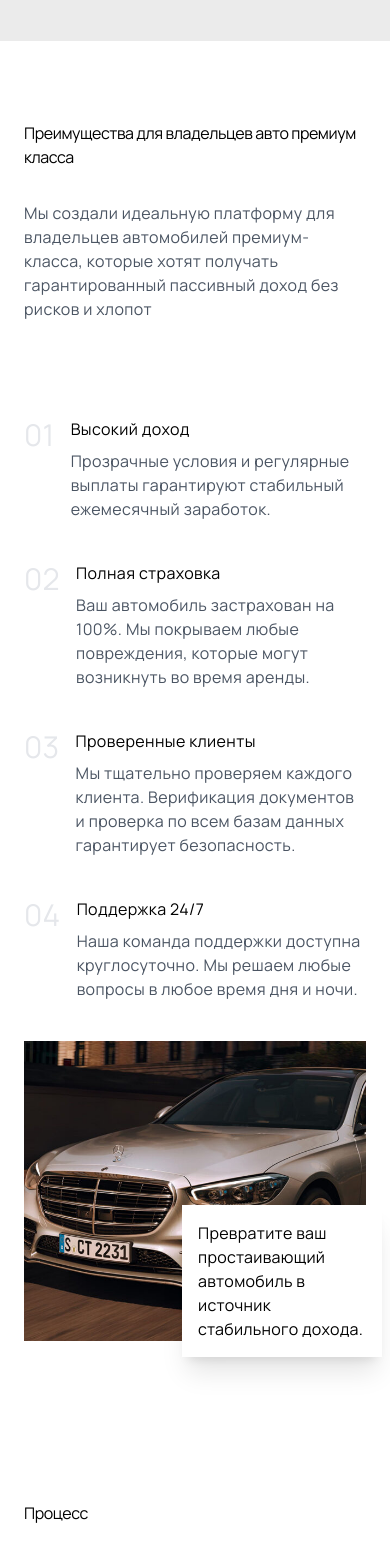
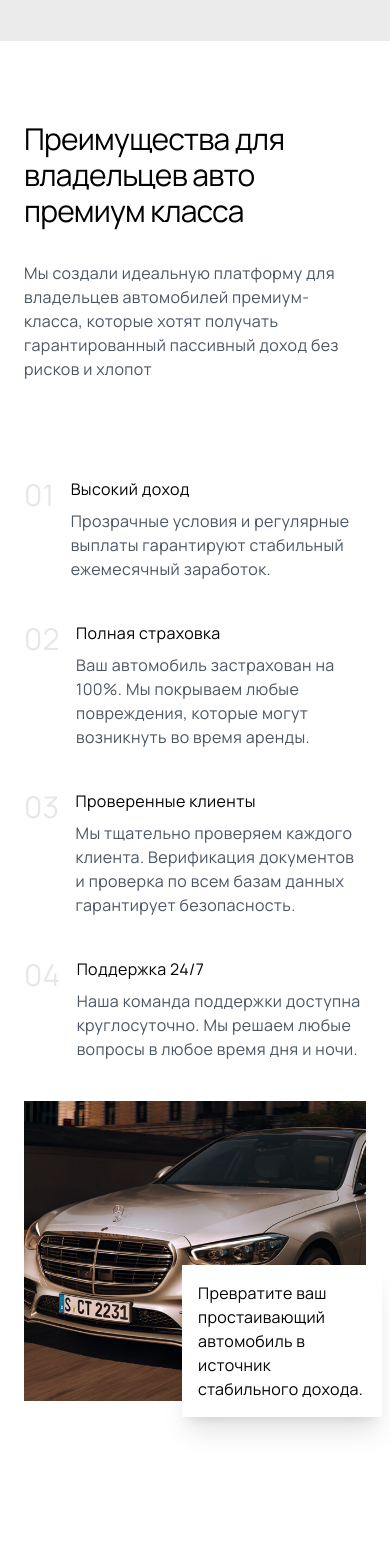
Before and after one commit to rondlsl/axis_motors_backend, a Next.js app in the folder frontend/: page / in a window 390 px wide. Shown: the part 803-2364 px from the top of the page. Built offline with nearby package versions, Linux system fonts and the light colour scheme; grey boxes are pictures that could not be loaded.

Commit message:
feat: landing redesign

```diff
--- a/frontend/src/app/page.tsx
+++ b/frontend/src/app/page.tsx
@@ -300,7 +300,7 @@ export default function Home() {
                 <div className="container mx-auto px-6 md:px-12 lg:px-16">
                     <div className="grid md:grid-cols-2 gap-16 md:gap-24">
                         <div>
-                            <h2 className="text-2xl sm:text-3xl md:text-4xl lg:text-5xl font-extralight mb-8 sm:mb-12 tracking-tight">
+                            <h2 className="text-3xl sm:text-3xl md:text-4xl lg:text-5xl font-extralight mb-8 sm:mb-12 tracking-tight">
                                 Преимущества для владельцев авто премиум класса
                             </h2>
                             <p className="text-base sm:text-lg font-light text-gray-600 tracking-wide mb-8 sm:mb-12">
@@ -427,7 +427,7 @@ export default function Home() {
 
                 <div className="container mx-auto px-6 md:px-12 lg:px-16 relative">
                     <div className="max-w-3xl mb-16 sm:mb-24">
-                        <h2 className="text-2xl sm:text-3xl md:text-4xl lg:text-5xl font-extralight mb-8 sm:mb-12 tracking-tight">
+                        <h2 className="text-3xl sm:text-3xl md:text-4xl lg:text-5xl font-extralight mb-8 sm:mb-12 tracking-tight">
                             Процесс
                         </h2>
                         <p className="text-base sm:text-lg font-light text-gray-600 tracking-wide">
@@ -527,7 +527,7 @@ export default function Home() {
                 <div className="container mx-auto px-6 md:px-12 lg:px-16">
                     <div className="grid md:grid-cols-2 gap-12 md:gap-16 items-center">
                         <div className="order-2 md:order-1">
-                            <h2 className="text-2xl sm:text-3xl md:text-4xl lg:text-5xl font-extralight mb-8 sm:mb-12 tracking-tight">
+                            <h2 className="text-3xl sm:text-3xl md:text-4xl lg:text-5xl font-extralight mb-8 sm:mb-12 tracking-tight">
                                 Безопасность
                             </h2>
                             <p className="text-base sm:text-lg font-light text-gray-600 tracking-wide mb-10 sm:mb-16">
@@ -609,7 +609,7 @@ export default function Home() {
                             </div>
                         </div>
 
-                        <div className="order-1 md:order-2 relative">
+                        <div className="hidden md:block lg:block order-1 md:order-2 relative">
                             <div
                                 className="absolute top-1/2 -right-6 sm:-right-12 transform -translate-y-1/2 w-16 h-16 sm:w-24 sm:h-24 bg-black rounded-full z-0"></div>
                             <div
@@ -624,7 +624,7 @@ export default function Home() {
                 <div className="container mx-auto px-6 md:px-12 lg:px-16">
                     <div className="grid md:grid-cols-2 gap-12 md:gap-16 items-center">
                         <div>
-                            <h2 className="text-2xl sm:text-3xl md:text-4xl lg:text-5xl font-extralight mb-8 sm:mb-12 tracking-tight">
+                            <h2 className="text-3xl sm:text-3xl md:text-4xl lg:text-5xl font-extralight mb-8 sm:mb-12 tracking-tight">
                                 Мобильное приложение
                             </h2>
                             <p className="text-base sm:text-lg font-light text-gray-600 tracking-wide mb-10 sm:mb-16">
@@ -673,7 +673,7 @@ export default function Home() {
                             </div>
                         </div>
 
-                        <div className="relative mt-12 md:mt-0">
+                        <div className="hidden md:block relative mt-12 md:mt-0">
                             <div
                                 className="absolute top-1/3 -left-6 sm:-left-12 transform -translate-y-1/2 w-16 h-16 sm:w-24 sm:h-24 bg-black rounded-full z-0"></div>
                             <div
@@ -692,7 +692,7 @@ export default function Home() {
 
                 <div className="container mx-auto px-6 md:px-12 lg:px-16 relative z-10">
                     <div className="max-w-4xl mx-auto text-center">
-                        <h2 className="text-2xl sm:text-3xl md:text-4xl lg:text-5xl xl:text-6xl font-extralight mb-8 sm:mb-12 tracking-tight">
+                        <h2 className="text-3xl sm:text-3xl md:text-4xl lg:text-5xl xl:text-6xl font-extralight mb-8 sm:mb-12 tracking-tight">
                             Ваш автомобиль может приносить вам доход ежемесячно
                         </h2>
                         <p className="text-base sm:text-lg md:text-xl font-light text-gray-600 mb-10 sm:mb-16 tracking-wide">
```
